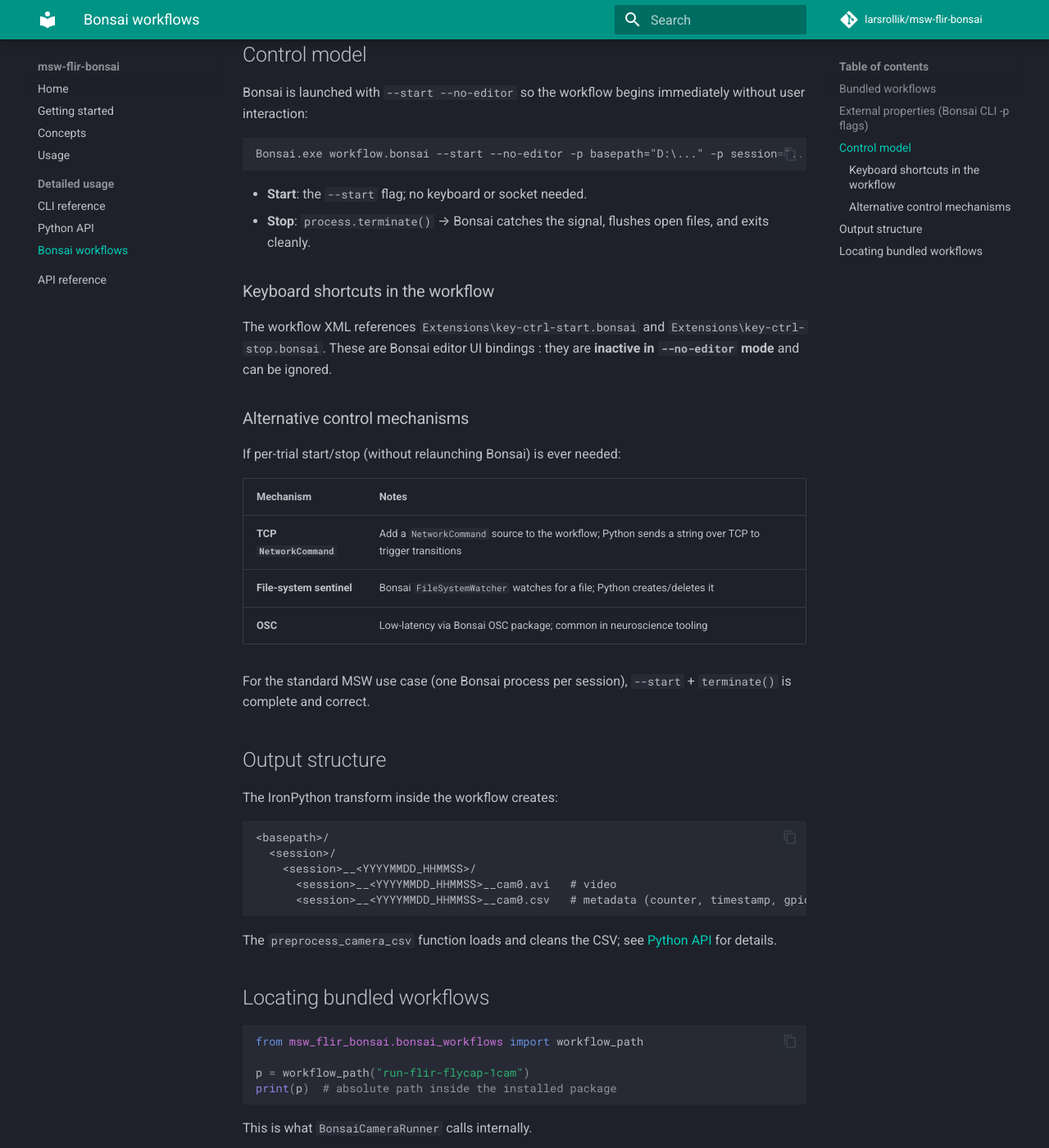
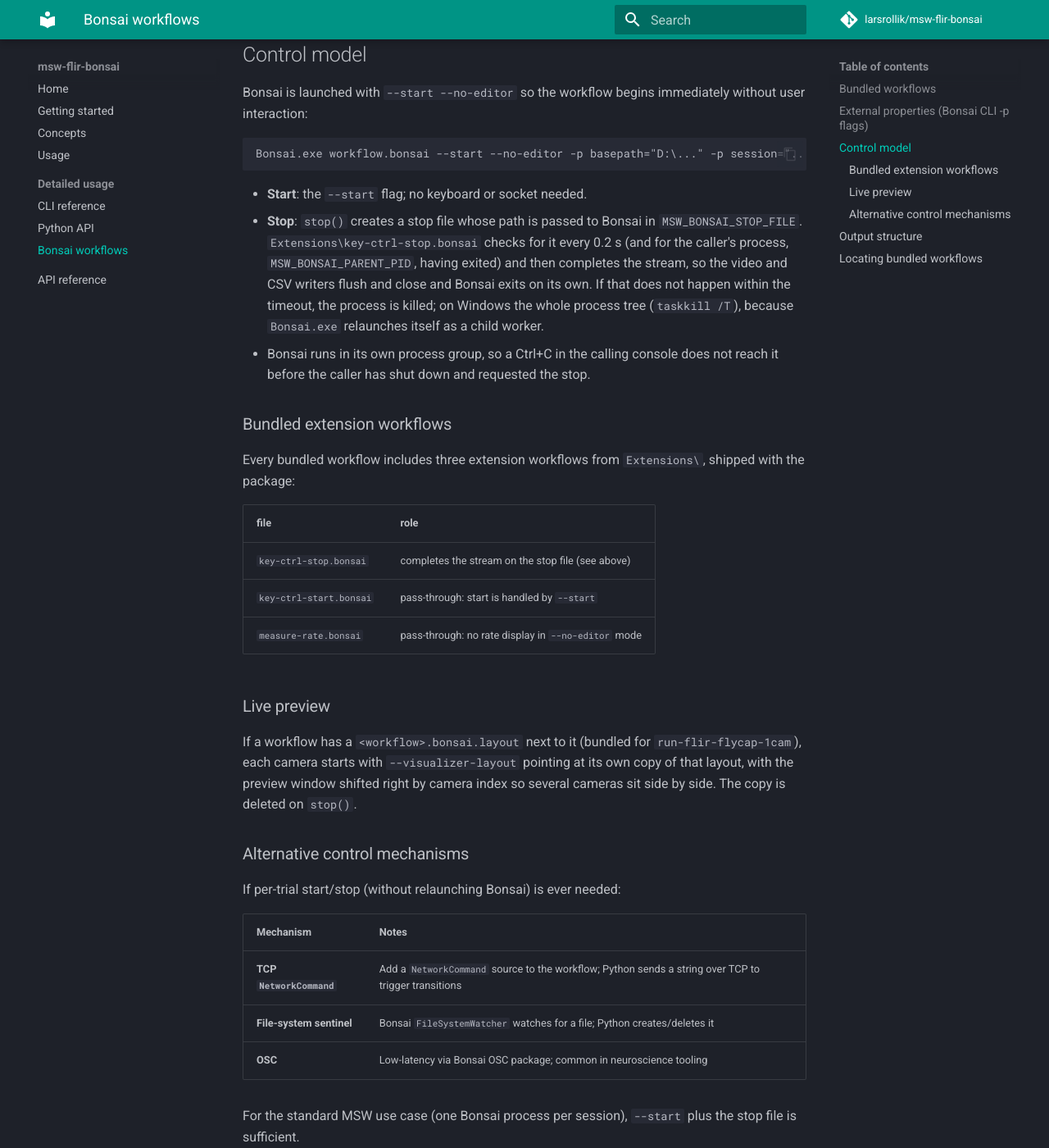
Before and after one commit to MurineShiftWork/msw-flir-bonsai, an MkDocs documentation site: the page built from docs/usage/workflows.md, in a window 1280 px wide and 1400 px high, scrolled down 1375 px. Shown: the whole window at 82% size. Built offline with MkDocs 1.6.1 and Material for MkDocs 9.7.7, drawn with Linux system fonts in a browser that asks for light colours; comment, search, counter and statistics services are not loaded.

Commit message:
docs: describe the stop-file shutdown, extensions and live preview
- stop() asks Bonsai to finish through the stop file instead of
  terminate(), which on Windows ends the process without flushing
- list the bundled extension workflows and what each one does
- document the per-camera live preview window

````diff
--- a/docs/usage/workflows.md
+++ b/docs/usage/workflows.md
@@ -48,14 +48,33 @@
 ```
 
 - **Start**: the `--start` flag; no keyboard or socket needed.
-- **Stop**: `process.terminate()` → Bonsai catches the signal, flushes open
-  files, and exits cleanly.
+- **Stop**: `stop()` creates a stop file whose path is passed to Bonsai in
+  `MSW_BONSAI_STOP_FILE`. `Extensions\key-ctrl-stop.bonsai` checks for it every
+  0.2 s (and for the caller's process, `MSW_BONSAI_PARENT_PID`, having exited)
+  and then completes the stream, so the video and CSV writers flush and close
+  and Bonsai exits on its own. If that does not happen within the timeout, the
+  process is killed; on Windows the whole process tree (`taskkill /T`), because
+  `Bonsai.exe` relaunches itself as a child worker.
+- Bonsai runs in its own process group, so a Ctrl+C in the calling console does
+  not reach it before the caller has shut down and requested the stop.
 
-### Keyboard shortcuts in the workflow
+### Bundled extension workflows
 
-The workflow XML references `Extensions\key-ctrl-start.bonsai` and
-`Extensions\key-ctrl-stop.bonsai`.  These are Bonsai editor UI bindings :
-they are **inactive in `--no-editor` mode** and can be ignored.
+Every bundled workflow includes three extension workflows from `Extensions\`,
+shipped with the package:
+
+| file | role |
+|---|---|
+| `key-ctrl-stop.bonsai` | completes the stream on the stop file (see above) |
+| `key-ctrl-start.bonsai` | pass-through: start is handled by `--start` |
+| `measure-rate.bonsai` | pass-through: no rate display in `--no-editor` mode |
+
+### Live preview
+
+If a workflow has a `<workflow>.bonsai.layout` next to it (bundled for
+`run-flir-flycap-1cam`), each camera starts with `--visualizer-layout` pointing
+at its own copy of that layout, with the preview window shifted right by camera
+index so several cameras sit side by side. The copy is deleted on `stop()`.
 
 ### Alternative control mechanisms
 
@@ -67,8 +86,8 @@
 | **File-system sentinel** | Bonsai `FileSystemWatcher` watches for a file; Python creates/deletes it |
 | **OSC** | Low-latency via Bonsai OSC package; common in neuroscience tooling |
 
-For the standard MSW use case (one Bonsai process per session), `--start` +
-`terminate()` is complete and correct.
+For the standard MSW use case (one Bonsai process per session), `--start` plus
+the stop file is sufficient.
 
 ## Output structure
 
````
Also changed, not shown: docs/getting_started.md (+1 -1 lines).
